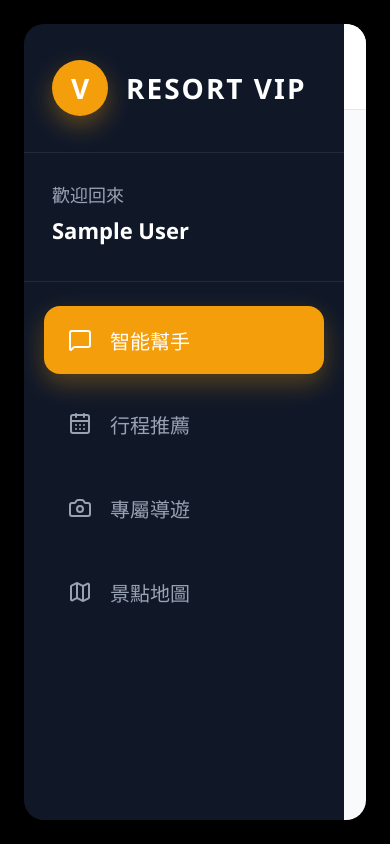
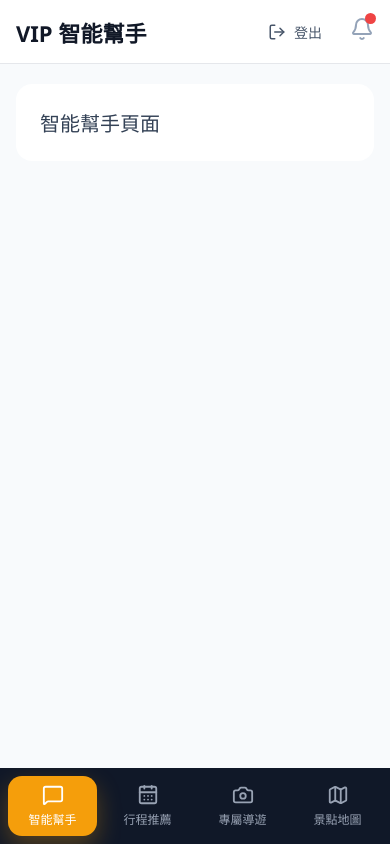
Before and after one commit to bomeiweiwei/resort-vip-web, a React (Vite) app: page /assistant in a window 390 px wide. Built offline with nearby package versions, Linux system fonts and the light colour scheme; sample sign-in values are in the browser's storage.

Commit message:
feat(frontend): add responsive layout for mobile demo

```diff
--- a/src/index.css
+++ b/src/index.css
@@ -267,3 +267,114 @@ a {
 .logout-button:hover {
   background: #f1f5f9;
 }
+
+@media (max-width: 768px) {
+  .app-shell {
+    display: block;
+    width: 100vw;
+    height: 100vh;
+    padding: 0;
+    background: #f8fafc;
+  }
+
+  .sidebar {
+    position: fixed;
+    left: 0;
+    right: 0;
+    bottom: 0;
+
+    width: 100%;
+    height: 76px;
+
+    border-radius: 0;
+    z-index: 100;
+
+    display: flex;
+    align-items: center;
+    justify-content: center;
+  }
+
+  .brand-area,
+  .guest-info {
+    display: none;
+  }
+
+  .side-nav {
+    width: 100%;
+    padding: 0 8px;
+
+    display: grid;
+    grid-template-columns: repeat(4, 1fr);
+    gap: 6px;
+  }
+
+  .nav-item {
+    height: 60px;
+    margin-bottom: 0;
+    padding: 0;
+
+    flex-direction: column;
+    justify-content: center;
+    gap: 4px;
+
+    border-radius: 14px;
+    font-size: 12px;
+  }
+
+  .nav-item svg {
+    width: 22px;
+    height: 22px;
+  }
+
+  .main-panel {
+    width: 100%;
+    height: 100vh;
+
+    border-radius: 0;
+    overflow: hidden;
+  }
+
+  .top-header {
+    height: 64px;
+    padding: 0 16px;
+  }
+
+  .top-header h1 {
+    font-size: 22px;
+  }
+
+  .logout-button {
+    font-size: 14px;
+    padding: 6px 8px;
+  }
+
+  .page-content {
+    height: calc(100vh - 64px - 76px);
+    padding: 20px 16px 96px;
+    overflow-y: auto;
+  }
+
+  .page-placeholder {
+    font-size: 20px;
+    padding: 24px;
+    border-radius: 16px;
+  }
+}
+
+@media (max-width: 480px) {
+  .login-card {
+    width: 100%;
+    padding: 32px 24px;
+    border-radius: 24px;
+  }
+
+  .login-card h1 {
+    font-size: 26px;
+  }
+
+  .login-logo {
+    width: 56px;
+    height: 56px;
+    font-size: 28px;
+  }
+}
```
